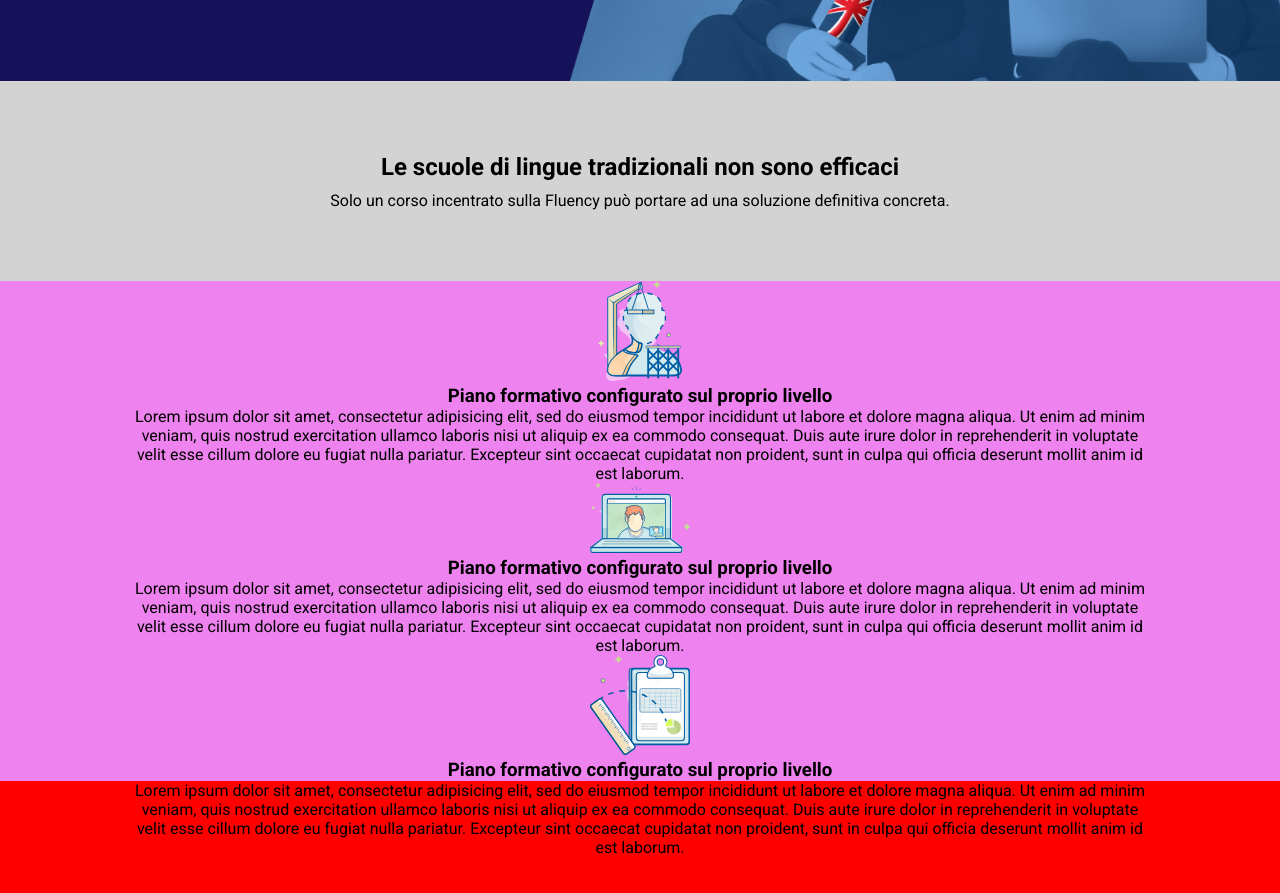
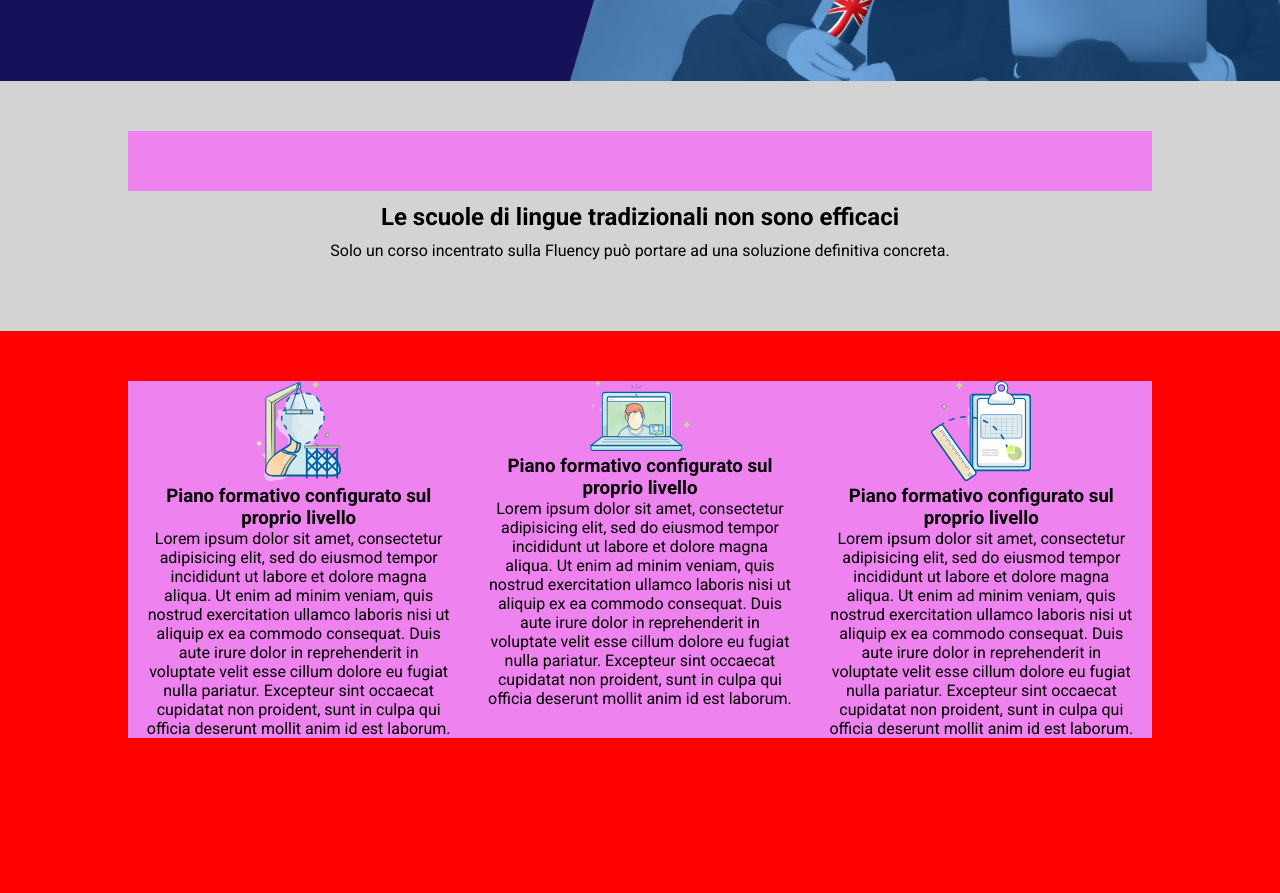
Before and after one commit to federico-chiello/htmlcss-fluentify, a plain HTML site: page index.html in a window 1280 px wide. Shown: the part 469-1362 px from the top of the page. Drawn offline with Linux system fonts and the light colour scheme.

Commit message:
Immagini allineate

```diff
--- a/css/style.css
+++ b/css/style.css
@@ -147,13 +147,19 @@ main {
 /* / section one */
 
 /* Inzio section two */
-.corso{
-  height: 50%;
+section .container{
+  width: 80%;
+  height: 30%;
   background-color: violet;
+  margin: 50px auto;
+  text-align: center;
 }
 
-.piano-formativo, .tutor, .progressi {
+.tutor {
+  height: 100%;
+  width: 30%;
   text-align: center;
+  margin: 0 calc(100% / 60);
 }
 
  img {
--- a/index.html
+++ b/index.html
@@ -67,9 +67,9 @@
       <!-- / section one -->
 
       <!-- Inizio section two -->
-      <section class="corso clearfix">
-        <div class="container">
-          <div class="piano-formativo float-left">
+      <section>
+        <div class="container clearfix">
+          <div class="tutor float-left">
             <img src="img/profile.svg" alt="piano formativo">
             <h3>Piano formativo configurato sul proprio livello</h3>
             <p>Lorem ipsum dolor sit amet, consectetur adipisicing elit, sed do eiusmod tempor incididunt ut labore et dolore magna aliqua. Ut enim ad minim veniam, quis nostrud exercitation ullamco laboris nisi ut aliquip ex ea commodo consequat. Duis aute irure dolor in reprehenderit in voluptate velit esse cillum dolore eu fugiat nulla pariatur. Excepteur sint occaecat cupidatat non proident, sunt in culpa qui officia deserunt mollit anim id est laborum.</p>
@@ -79,7 +79,7 @@
             <h3>Piano formativo configurato sul proprio livello</h3>
             <p>Lorem ipsum dolor sit amet, consectetur adipisicing elit, sed do eiusmod tempor incididunt ut labore et dolore magna aliqua. Ut enim ad minim veniam, quis nostrud exercitation ullamco laboris nisi ut aliquip ex ea commodo consequat. Duis aute irure dolor in reprehenderit in voluptate velit esse cillum dolore eu fugiat nulla pariatur. Excepteur sint occaecat cupidatat non proident, sunt in culpa qui officia deserunt mollit anim id est laborum.</p>
           </div>
-          <div class="progressi float-left">
+          <div class="tutor float-left">
             <img src="img/doc.svg" alt="piano formativo">
             <h3>Piano formativo configurato sul proprio livello</h3>
             <p>Lorem ipsum dolor sit amet, consectetur adipisicing elit, sed do eiusmod tempor incididunt ut labore et dolore magna aliqua. Ut enim ad minim veniam, quis nostrud exercitation ullamco laboris nisi ut aliquip ex ea commodo consequat. Duis aute irure dolor in reprehenderit in voluptate velit esse cillum dolore eu fugiat nulla pariatur. Excepteur sint occaecat cupidatat non proident, sunt in culpa qui officia deserunt mollit anim id est laborum.</p>
```
